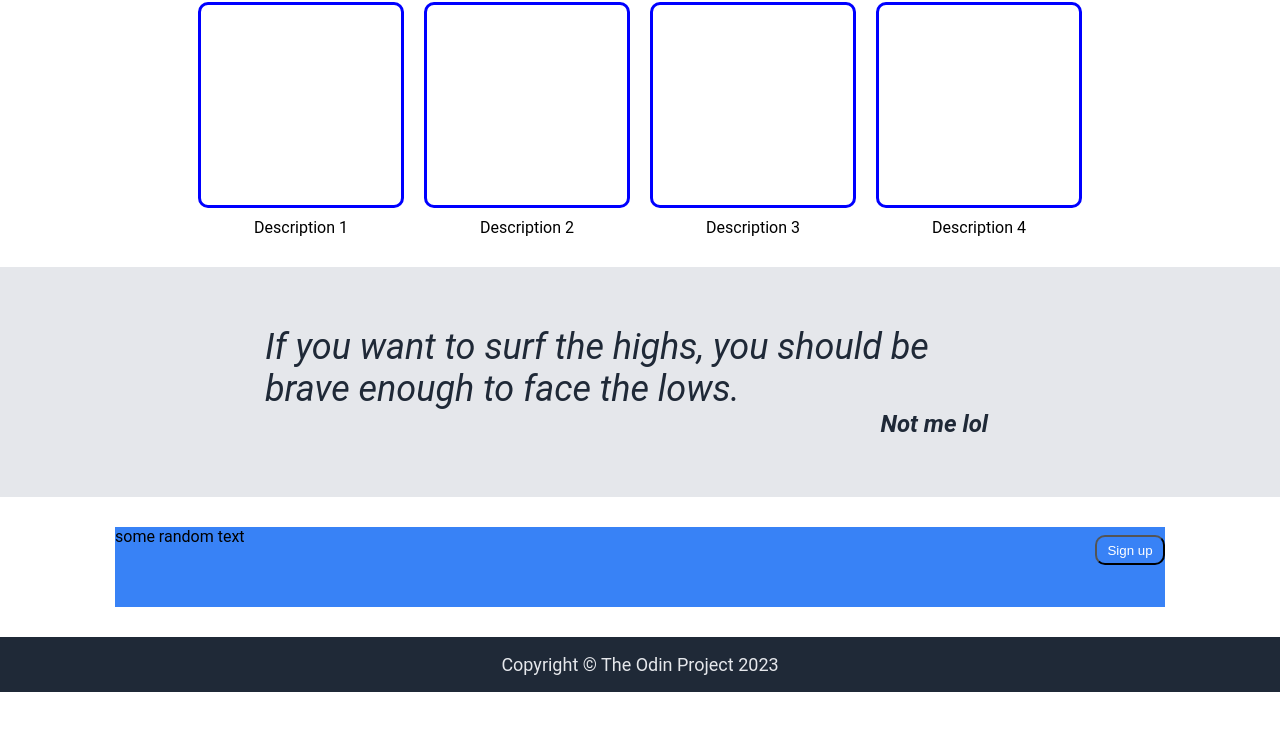
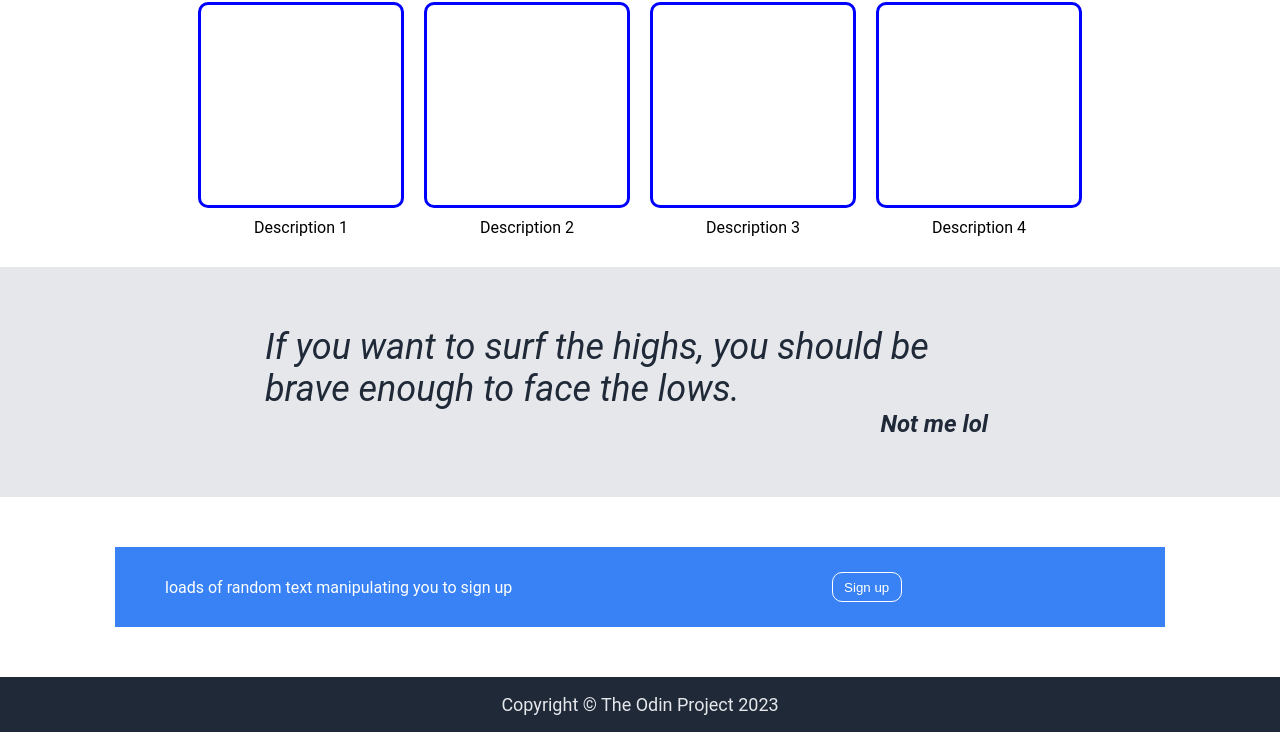
Before and after one commit to 19rishabh/Odin_frontend_website, a plain HTML site: page index.html in a window 1280 px wide. Shown: the part 525-1257 px from the top of the page. Before the commit the page ends 1217 px from the top, so only its background shows below. Drawn offline with Linux system fonts and the light colour scheme.

Commit message:
fixed sign up part above footer

```diff
--- a/index.html
+++ b/index.html
@@ -66,8 +66,12 @@
 
         <div class="call">
             <div class="box5">
-                <div class="l"> some random text</div>
-                <button class="r">Sign up</button>
+                <div class="l">
+                    <div> loads of random text manipulating you to sign up</div>
+                </div>
+                <div class="r">
+                    <button>Sign up</button>
+                </div>
             </div>
         </div>
 
--- a/style.css
+++ b/style.css
@@ -1,5 +1,6 @@
 
-body{
+
+    body{
     font-family: roboto,'sans-serif';
     display: flex;
     flex-direction: column;
@@ -133,7 +134,7 @@ button{
     background-color: #3882f6;
     display: flex;
     height:80px;
-    margin:30px;
+    margin:50px;
     width: 1050px;
 
 }
@@ -163,11 +164,22 @@ button{
 
 .l{
     flex:2;
+    display: flex;
+    align-items: center;
+    margin-left: 50px;
+    color:white;
 }
 .r{
-    justify-self: flex-start;
+
     align-items: center;
+    display: flex;
     flex:1;
+    align-items: center;
+    justify-content: flex-start;
+}
+.r button{
+    border:1px solid  white;
+    width:80px;
 }
 .info{
     display: flex;
```
